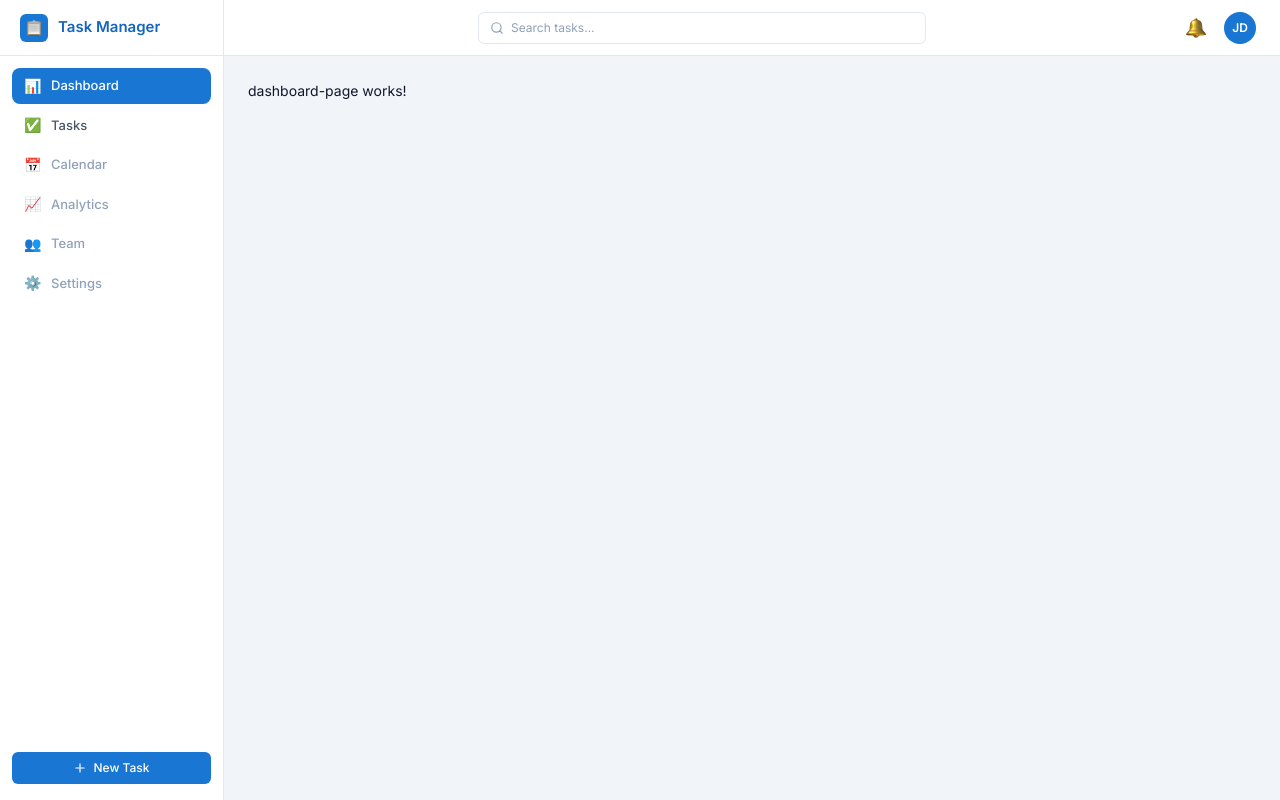
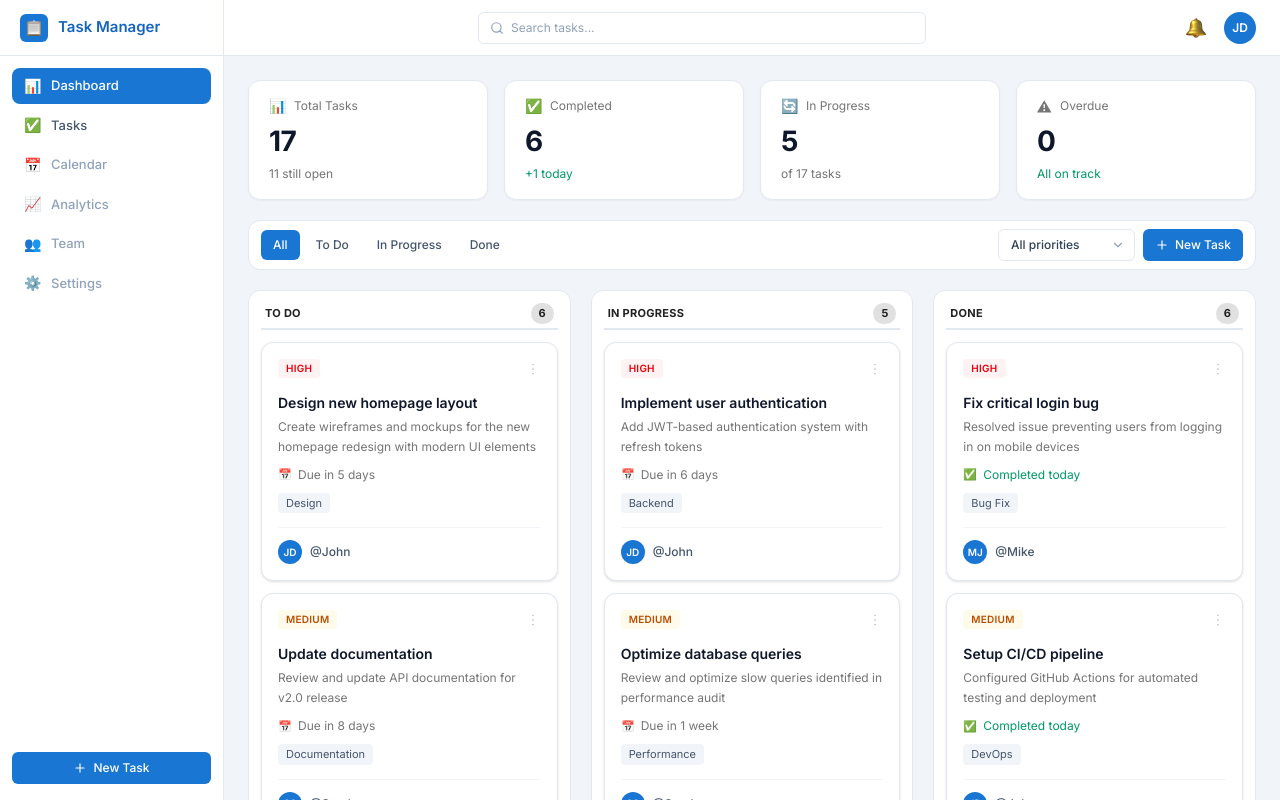
Before and after one commit to menna2812m/task-management-dashboard, an Angular app: page /dashboard in a window 1280 px wide. Shown: the top 800 px of the page. Built offline with nearby package versions, Linux system fonts and the light colour scheme; data requests are answered from the project's data file.

Commit message:
feat(dashboard): add summary stats, filters and kanban board

```diff
--- a/mock-api/db.json
+++ b/mock-api/db.json
@@ -6,7 +6,7 @@
       "description": "Create wireframes and mockups for the new homepage redesign with modern UI elements",
       "status": "todo",
       "priority": "high",
-      "dueDate": "2026-09-02",
+      "dueDate": "2026-09-05",
       "assignee": {
         "id": "user-001",
         "name": "John Doe",
@@ -14,8 +14,8 @@
         "email": "john.doe@company.com"
       },
       "tags": ["Design"],
-      "createdAt": "2026-08-29T20:33:07.352Z",
-      "updatedAt": "2026-08-31T20:33:07.352Z"
+      "createdAt": "2026-09-01T18:16:16.295Z",
+      "updatedAt": "2026-09-03T18:16:16.295Z"
     },
     {
       "id": "task-002",
@@ -23,7 +23,7 @@
       "description": "Review and update API documentation for v2.0 release",
       "status": "todo",
       "priority": "medium",
-      "dueDate": "2026-09-05",
+      "dueDate": "2026-09-08",
       "assignee": {
         "id": "user-002",
         "name": "Sarah Smith",
@@ -31,8 +31,8 @@
         "email": "sarah.smith@company.com"
       },
       "tags": ["Documentation"],
-      "createdAt": "2026-08-28T20:33:07.352Z",
-      "updatedAt": "2026-08-30T20:33:07.352Z"
+      "createdAt": "2026-08-31T18:16:16.295Z",
+      "updatedAt": "2026-09-02T18:16:16.295Z"
     },
     {
       "id": "task-003",
@@ -40,7 +40,7 @@
       "description": "Schedule and prepare agenda for quarterly planning session",
       "status": "todo",
       "priority": "low",
-      "dueDate": "2026-09-07",
+      "dueDate": "2026-09-10",
       "assignee": {
         "id": "user-003",
         "name": "Mike Johnson",
@@ -48,8 +48,8 @@
         "email": "mike.johnson@company.com"
       },
       "tags": ["Admin"],
-      "createdAt": "2026-08-27T20:33:07.352Z",
-      "updatedAt": "2026-08-30T20:33:07.352Z"
+      "createdAt": "2026-08-30T18:16:16.295Z",
+      "updatedAt": "2026-09-02T18:16:16.295Z"
     },
     {
       "id": "task-015",
@@ -57,7 +57,7 @@
       "description": "Compile and analyze financial data for quarterly budget presentation",
       "status": "todo",
       "priority": "high",
-      "dueDate": "2026-08-29",
+      "dueDate": "2026-09-01",
       "isOverdue": true,
       "assignee": {
         "id": "user-002",
@@ -66,8 +66,8 @@
         "email": "sarah.smith@company.com"
       },
       "tags": ["Finance"],
-      "createdAt": "2026-08-15T20:33:07.352Z",
-      "updatedAt": "2026-08-31T20:33:07.352Z"
+      "createdAt": "2026-08-18T18:16:16.295Z",
+      "updatedAt": "2026-09-03T18:16:16.295Z"
     },
     {
       "id": "task-016",
@@ -75,7 +75,7 @@
       "description": "Analyze customer feedback from user testing sessions",
       "status": "todo",
       "priority": "medium",
-      "dueDate": "2026-08-28",
+      "dueDate": "2026-08-31",
       "isOverdue": true,
       "assignee": {
         "id": "user-004",
@@ -84,8 +84,8 @@
         "email": "emily.davis@company.com"
       },
       "tags": ["Research"],
-      "createdAt": "2026-08-16T20:33:07.352Z",
-      "updatedAt": "2026-08-30T20:33:07.352Z"
+      "createdAt": "2026-08-19T18:16:16.295Z",
+      "updatedAt": "2026-09-02T18:16:16.295Z"
     },
     {
       "id": "task-004",
@@ -93,74 +93,6 @@
       "description": "Address layout problems on mobile and tablet devices",
       "status": "todo",
       "priority": "high",
-      "dueDate": "2026-09-03",
-      "assignee": {
-        "id": "user-004",
-        "name": "Emily Davis",
-        "avatar": "ED",
-        "email": "emily.davis@company.com"
-      },
-      "tags": ["Frontend"],
-      "createdAt": "2026-08-26T20:33:07.352Z",
-      "updatedAt": "2026-08-31T20:33:07.352Z"
-    },
-    {
-      "id": "task-005",
-      "title": "Implement user authentication",
-      "description": "Add JWT-based authentication system with refresh tokens",
-      "status": "in_progress",
-      "priority": "high",
-      "dueDate": "2026-09-03",
-      "assignee": {
-        "id": "user-001",
-        "name": "John Doe",
-        "avatar": "JD",
-        "email": "john.doe@company.com"
-      },
-      "tags": ["Backend"],
-      "createdAt": "2026-08-24T20:33:07.352Z",
-      "updatedAt": "2026-08-31T20:33:07.352Z"
-    },
-    {
-      "id": "task-006",
-      "title": "Optimize database queries",
-      "description": "Review and optimize slow queries identified in performance audit",
-      "status": "in_progress",
-      "priority": "medium",
-      "dueDate": "2026-09-04",
-      "assignee": {
-        "id": "user-002",
-        "name": "Sarah Smith",
-        "avatar": "SS",
-        "email": "sarah.smith@company.com"
-      },
-      "tags": ["Performance"],
-      "createdAt": "2026-08-25T20:33:07.352Z",
-      "updatedAt": "2026-08-30T20:33:07.352Z"
-    },
-    {
-      "id": "task-007",
-      "title": "Create API endpoints",
-      "description": "Develop RESTful API endpoints for task management features",
-      "status": "in_progress",
-      "priority": "high",
-      "dueDate": "2026-09-02",
-      "assignee": {
-        "id": "user-003",
-        "name": "Mike Johnson",
-        "avatar": "MJ",
-        "email": "mike.johnson@company.com"
-      },
-      "tags": ["Backend"],
-      "createdAt": "2026-08-23T20:33:07.352Z",
-      "updatedAt": "2026-08-31T20:33:07.352Z"
-    },
-    {
-      "id": "task-008",
-      "title": "Add dark mode support",
-      "description": "Implement theme toggle with dark/light mode preferences",
-      "status": "in_progress",
-      "priority": "medium",
       "dueDate": "2026-09-06",
       "assignee": {
         "id": "user-004",
@@ -169,8 +101,76 @@
         "email": "emily.davis@company.com"
       },
       "tags": ["Frontend"],
-      "createdAt": "2026-08-22T20:33:07.352Z",
-      "updatedAt": "2026-08-30T20:33:07.352Z"
+      "createdAt": "2026-08-29T18:16:16.295Z",
+      "updatedAt": "2026-09-03T18:16:16.295Z"
+    },
+    {
+      "id": "task-005",
+      "title": "Implement user authentication",
+      "description": "Add JWT-based authentication system with refresh tokens",
+      "status": "in_progress",
+      "priority": "high",
+      "dueDate": "2026-09-06",
+      "assignee": {
+        "id": "user-001",
+        "name": "John Doe",
+        "avatar": "JD",
+        "email": "john.doe@company.com"
+      },
+      "tags": ["Backend"],
+      "createdAt": "2026-08-27T18:16:16.295Z",
+      "updatedAt": "2026-09-03T18:16:16.295Z"
+    },
+    {
+      "id": "task-006",
+      "title": "Optimize database queries",
+      "description": "Review and optimize slow queries identified in performance audit",
+      "status": "in_progress",
+      "priority": "medium",
+      "dueDate": "2026-09-07",
+      "assignee": {
+        "id": "user-002",
+        "name": "Sarah Smith",
+        "avatar": "SS",
+        "email": "sarah.smith@company.com"
+      },
+      "tags": ["Performance"],
+      "createdAt": "2026-08-28T18:16:16.295Z",
+      "updatedAt": "2026-09-02T18:16:16.295Z"
+    },
+    {
+      "id": "task-007",
+      "title": "Create API endpoints",
+      "description": "Develop RESTful API endpoints for task management features",
+      "status": "in_progress",
+      "priority": "high",
+      "dueDate": "2026-09-05",
+      "assignee": {
+        "id": "user-003",
+        "name": "Mike Johnson",
+        "avatar": "MJ",
+        "email": "mike.johnson@company.com"
+      },
+      "tags": ["Backend"],
+      "createdAt": "2026-08-26T18:16:16.295Z",
+      "updatedAt": "2026-09-03T18:16:16.295Z"
+    },
+    {
+      "id": "task-008",
+      "title": "Add dark mode support",
+      "description": "Implement theme toggle with dark/light mode preferences",
+      "status": "in_progress",
+      "priority": "medium",
+      "dueDate": "2026-09-09",
+      "assignee": {
+        "id": "user-004",
+        "name": "Emily Davis",
+        "avatar": "ED",
+        "email": "emily.davis@company.com"
+      },
+      "tags": ["Frontend"],
+      "createdAt": "2026-08-25T18:16:16.295Z",
+      "updatedAt": "2026-09-02T18:16:16.295Z"
     },
     {
       "id": "task-017",
@@ -178,7 +178,7 @@
       "description": "Migrate to new payment provider API and update billing logic",
       "status": "in_progress",
       "priority": "high",
-      "dueDate": "2026-08-30",
+      "dueDate": "2026-09-02",
       "isOverdue": true,
       "assignee": {
         "id": "user-001",
@@ -187,8 +187,8 @@
         "email": "john.doe@company.com"
       },
       "tags": ["Backend", "Critical"],
-      "createdAt": "2026-08-17T20:33:07.352Z",
-      "updatedAt": "2026-08-31T20:33:07.352Z"
+      "createdAt": "2026-08-20T18:16:16.295Z",
+      "updatedAt": "2026-09-03T18:16:16.295Z"
     },
     {
       "id": "task-009",
@@ -196,8 +196,8 @@
       "description": "Resolved issue preventing users from logging in on mobile devices",
       "status": "done",
       "priority": "high",
-      "dueDate": "2026-08-30",
-      "completedAt": "2026-08-31T20:33:07.352Z",
+      "dueDate": "2026-09-02",
+      "completedAt": "2026-09-03T18:16:16.295Z",
       "assignee": {
         "id": "user-003",
         "name": "Mike Johnson",
@@ -205,8 +205,8 @@
         "email": "mike.johnson@company.com"
       },
       "tags": ["Bug Fix"],
-      "createdAt": "2026-08-29T20:33:07.352Z",
-      "updatedAt": "2026-08-31T20:33:07.352Z"
+      "createdAt": "2026-09-01T18:16:16.295Z",
+      "updatedAt": "2026-09-03T18:16:16.295Z"
     },
     {
       "id": "task-010",
@@ -214,8 +214,8 @@
       "description": "Configured GitHub Actions for automated testing and deployment",
       "status": "done",
       "priority": "medium",
-      "dueDate": "2026-08-29",
-      "completedAt": "2026-08-30T20:33:07.352Z",
+      "dueDate": "2026-09-01",
+      "completedAt": "2026-09-02T18:16:16.295Z",
       "assignee": {
         "id": "user-001",
         "name": "John Doe",
@@ -223,8 +223,8 @@
         "email": "john.doe@company.com"
       },
       "tags": ["DevOps"],
-      "createdAt": "2026-08-22T20:33:07.352Z",
-      "updatedAt": "2026-08-30T20:33:07.352Z"
+      "createdAt": "2026-08-25T18:16:16.295Z",
+      "updatedAt": "2026-09-02T18:16:16.295Z"
     },
     {
       "id": "task-011",
@@ -232,8 +232,8 @@
       "description": "Add comprehensive unit tests for authentication module",
       "status": "done",
       "priority": "high",
-      "dueDate": "2026-08-28",
-      "completedAt": "2026-08-29T20:33:07.352Z",
+      "dueDate": "2026-08-31",
+      "completedAt": "2026-09-01T18:16:16.295Z",
       "assignee": {
         "id": "user-002",
         "name": "Sarah Smith",
@@ -241,8 +241,8 @@
         "email": "sarah.smith@company.com"
       },
       "tags": ["Testing"],
-      "createdAt": "2026-08-21T20:33:07.352Z",
-      "updatedAt": "2026-08-29T20:33:07.352Z"
+      "createdAt": "2026-08-24T18:16:16.295Z",
+      "updatedAt": "2026-09-01T18:16:16.295Z"
     },
     {
       "id": "task-012",
@@ -250,8 +250,8 @@
       "description": "Clean up and optimize payment processing code",
       "status": "done",
       "priority": "medium",
-      "dueDate": "2026-08-27",
-      "completedAt": "2026-08-28T20:33:07.352Z",
+      "dueDate": "2026-08-30",
+      "completedAt": "2026-08-31T18:16:16.295Z",
       "assignee": {
         "id": "user-004",
         "name": "Emily Davis",
@@ -259,8 +259,8 @@
         "email": "emily.davis@company.com"
       },
       "tags": ["Refactoring"],
-      "createdAt": "2026-08-19T20:33:07.352Z",
-      "updatedAt": "2026-08-28T20:33:07.352Z"
+      "createdAt": "2026-08-22T18:16:16.295Z",
+      "updatedAt": "2026-08-31T18:16:16.295Z"
     },
     {
       "id": "task-013",
@@ -268,8 +268,8 @@
       "description": "Conduct comprehensive security review of the application",
       "status": "done",
       "priority": "high",
-      "dueDate": "2026-08-26",
-      "completedAt": "2026-08-27T20:33:07.352Z",
+      "dueDate": "2026-08-29",
+      "completedAt": "2026-08-30T18:16:16.295Z",
       "assignee": {
         "id": "user-001",
         "name": "John Doe",
@@ -277,8 +277,8 @@
         "email": "john.doe@company.com"
       },
       "tags": ["Security"],
-      "createdAt": "2026-08-18T20:33:07.352Z",
-      "updatedAt": "2026-08-27T20:33:07.352Z"
+      "createdAt": "2026-08-21T18:16:16.295Z",
+      "updatedAt": "2026-08-30T18:16:16.295Z"
     },
     {
       "id": "task-014",
@@ -286,8 +286,8 @@
       "description": "Update all npm packages to latest stable versions",
       "status": "done",
       "priority": "low",
-      "dueDate": "2026-08-25",
-      "completedAt": "2026-08-26T20:33:07.352Z",
+      "dueDate": "2026-08-28",
+      "completedAt": "2026-08-29T18:16:16.295Z",
       "assignee": {
         "id": "user-003",
         "name": "Mike Johnson",
@@ -295,8 +295,8 @@
         "email": "mike.johnson@company.com"
       },
       "tags": ["Maintenance"],
-      "createdAt": "2026-08-17T20:33:07.352Z",
-      "updatedAt": "2026-08-26T20:33:07.352Z"
+      "createdAt": "2026-08-20T18:16:16.295Z",
+      "updatedAt": "2026-08-29T18:16:16.295Z"
     }
   ],
   "users": [
--- a/src/app/features/dashboard/pages/dashboard-page/dashboard-page.html
+++ b/src/app/features/dashboard/pages/dashboard-page/dashboard-page.html
@@ -1 +1,157 @@
-<p>dashboard-page works!</p>
+@let stats = taskStore.stats();
+
+<h1 class="sr-only">Dashboard</h1>
+
+<section aria-label="Overview" class="grid gap-4 sm:grid-cols-2 xl:grid-cols-4">
+  <article class="stat-card" data-testid="stat-total">
+    <header class="stat-card__label">
+      <span class="emoji" aria-hidden="true">📊</span>
+      Total Tasks
+    </header>
+    <p class="stat-card__value">{{ stats.total }}</p>
+    <p class="stat-card__hint text-slate-500">{{ stats.total - stats.completed }} still open</p>
+  </article>
+
+  <article class="stat-card" data-testid="stat-completed">
+    <header class="stat-card__label">
+      <span class="emoji" aria-hidden="true">✅</span>
+      Completed
+    </header>
+    <p class="stat-card__value">{{ stats.completed }}</p>
+    <p class="stat-card__hint text-emerald-600">+{{ stats.completedToday }} today</p>
+  </article>
+
+  <article class="stat-card" data-testid="stat-in-progress">
+    <header class="stat-card__label">
+      <span class="emoji" aria-hidden="true">🔄</span>
+      In Progress
+    </header>
+    <p class="stat-card__value">{{ stats.inProgress }}</p>
+    <p class="stat-card__hint text-slate-500">of {{ stats.total }} tasks</p>
+  </article>
+
+  <article class="stat-card" data-testid="stat-overdue">
+    <header class="stat-card__label">
+      <app-icon name="warning" [size]="15" class="text-slate-500" />
+      Overdue
+    </header>
+    <p class="stat-card__value">{{ stats.overdue }}</p>
+    @if (stats.overdue > 0) {
+      <p class="stat-card__hint text-red-600">Need attention</p>
+    } @else {
+      <p class="stat-card__hint text-emerald-600">All on track</p>
+    }
+  </article>
+</section>
+
+<section
+  aria-label="Board filters"
+  class="mt-5 flex flex-wrap items-center justify-between gap-3 rounded-xl border border-slate-200 bg-white px-3 py-2"
+>
+  <div role="tablist" aria-label="Filter by status" class="flex flex-wrap gap-1">
+    @for (tab of statusTabs; track tab.value) {
+      <button
+        type="button"
+        role="tab"
+        class="status-tab"
+        [attr.aria-selected]="taskStore.statusFilter() === tab.value"
+        (click)="taskStore.setStatusFilter(tab.value)"
+      >
+        {{ tab.label }}
+      </button>
+    }
+  </div>
+
+  <div class="flex items-center gap-2">
+    <label class="relative">
+      <span class="sr-only">Filter by priority</span>
+      <select
+        class="btn-secondary appearance-none pr-8"
+        [value]="taskStore.priorityFilter()"
+        (change)="onPriorityChange($event)"
+      >
+        <option value="all">All priorities</option>
+        <option value="high">High priority</option>
+        <option value="medium">Medium priority</option>
+        <option value="low">Low priority</option>
+      </select>
+      <app-icon
+        name="chevron-down"
+        [size]="14"
+        class="pointer-events-none absolute top-1/2 right-2.5 -translate-y-1/2 text-slate-400"
+      />
+    </label>
+
+    <button type="button" class="btn-primary" (click)="taskDialog.openCreate()">
+      <app-icon name="plus" [size]="14" />
+      New Task
+    </button>
+  </div>
+</section>
+
+<section aria-label="Task board" class="mt-5">
+  @if (taskStore.error()) {
+    <div
+      role="alert"
+      class="flex flex-col items-center gap-3 rounded-xl border border-red-200 bg-red-50 px-6 py-10 text-center"
+    >
+      <p class="text-sm font-medium text-red-700">Tasks could not be loaded.</p>
+      <p class="text-xs text-red-600">Check that the API is running, then try again.</p>
+      <button type="button" class="btn-secondary" (click)="taskStore.reload()">
+        <app-icon name="refresh" [size]="14" />
+        Try again
+      </button>
+    </div>
+  } @else {
+    <div class="grid gap-5 lg:grid-cols-3">
+      @for (column of columns; track column.status) {
+        @let tasks = taskStore.tasksByStatus()[column.status];
+
+        <section
+          data-testid="board-column"
+          [attr.data-column]="column.status"
+          class="flex min-h-40 flex-col rounded-xl border border-slate-200 bg-white p-3"
+          [attr.aria-labelledby]="'column-title-' + column.status"
+        >
+          <header
+            class="mb-3 flex items-center justify-between border-b-2 border-slate-200 px-1 pb-1"
+          >
+            <h2
+              [id]="'column-title-' + column.status"
+              class="text-[11px] font-bold tracking-wide uppercase text-[#212121]"
+            >
+              {{ column.label }}
+            </h2>
+            <span
+              data-testid="column-count"
+              class="rounded-full px-2 py-0.5 text-[11px] font-bold text-[#212121] bg-[#E0E0E0]"
+            >
+              {{ tasks.length }}
+            </span>
+          </header>
+
+          @if (taskStore.isLoading()) {
+            <div class="flex flex-col gap-3" aria-busy="true" aria-label="Loading tasks">
+              <div class="h-32 animate-pulse rounded-xl bg-slate-100"></div>
+              <div class="h-32 animate-pulse rounded-xl bg-slate-100"></div>
+            </div>
+          } @else {
+            <ul class="flex flex-col gap-3">
+              @for (task of tasks; track task.id) {
+                <li>
+                  <app-task-card [task]="task" (edit)="taskDialog.openEdit($event)" />
+                </li>
+              } @empty {
+                <li
+                  class="rounded-lg border border-dashed border-slate-200 px-3 py-8 text-center text-xs text-slate-400"
+                >
+                  {{ column.emptyMessage }}
+                </li>
+              }
+            </ul>
+          }
+        </section>
+      }
+    </div>
+  }
+</section>
--- a/src/app/features/dashboard/pages/dashboard-page/dashboard-page.scss
+++ b/src/app/features/dashboard/pages/dashboard-page/dashboard-page.scss
@@ -0,0 +1,60 @@
+.stat-card {
+  border: 1px solid var(--color-slate-200);
+  border-radius: 0.75rem;
+  background-color: #fff;
+  padding: 1rem 1.25rem;
+  box-shadow: 0 1px 2px rgb(15 23 42 / 0.04);
+}
+
+.stat-card__label {
+  display: flex;
+  align-items: center;
+  gap: 0.5rem;
+  font-size: 0.75rem;
+  color: var(--color-slate-500);
+}
+
+.stat-card__value {
+  margin-top: 0.75rem;
+  font-size: 1.75rem;
+  font-weight: 700;
+  letter-spacing: -0.02em;
+  line-height: 1;
+  color: var(--color-slate-900);
+}
+
+.stat-card__hint {
+  margin-top: 0.625rem;
+  font-size: 0.75rem;
+}
+
+.status-tab {
+  border-radius: 0.375rem;
+  padding: 0.375rem 0.75rem;
+  font-size: 0.75rem;
+  font-weight: 500;
+  color: var(--color-slate-600);
+  transition:
+    background-color 120ms ease,
+    color 120ms ease;
+
+  &:hover {
+    background-color: var(--color-black-5);
+    color: var(--color-slate-900);
+  }
+
+  &:focus-visible {
+    outline: 2px solid var(--color-brand-600);
+    outline-offset: 2px;
+  }
+
+  &[aria-selected='true'] {
+    background-color: var(--color-brand-600);
+    color: #fff;
+  }
+
+  &[aria-selected='true']:hover {
+    background-color: var(--color-brand-700);
+    color: #fff;
+  }
+}
--- a/src/app/features/dashboard/pages/dashboard-page/dashboard-page.ts
+++ b/src/app/features/dashboard/pages/dashboard-page/dashboard-page.ts
@@ -1,10 +1,52 @@
-import { ChangeDetectionStrategy, Component } from '@angular/core';
+import { ChangeDetectionStrategy, Component, inject } from '@angular/core';
+import { Icon } from '../../../../core/ui/icon/icon';
+import {
+  TaskPriorityFilter,
+  TaskStatusFilter,
+  TaskStore,
+} from '../../../tasks/data-access/task-store';
+import { TaskStatus } from '../../../tasks/models/task.models';
+import { TaskCard } from '../../../tasks/ui/task-card/task-card';
+import { TaskDialogService } from '../../../tasks/ui/task-form-dialog/task-dialog.service';
+
+interface StatusTab {
+  value: TaskStatusFilter;
+  label: string;
+}
+
+interface BoardColumn {
+  status: TaskStatus;
+  label: string;
+  emptyMessage: string;
+}
 
 @Component({
   selector: 'app-dashboard-page',
-  imports: [],
+  imports: [TaskCard, Icon],
   templateUrl: './dashboard-page.html',
   styleUrl: './dashboard-page.scss',
   changeDetection: ChangeDetectionStrategy.OnPush,
 })
-export class DashboardPage {}
+export class DashboardPage {
+  protected readonly taskStore = inject(TaskStore);
+  protected readonly taskDialog = inject(TaskDialogService);
+
+  protected readonly statusTabs: readonly StatusTab[] = [
+    { value: 'all', label: 'All' },
+    { value: 'todo', label: 'To Do' },
+    { value: 'in_progress', label: 'In Progress' },
+    { value: 'done', label: 'Done' },
+  ];
+
+  protected readonly columns: readonly BoardColumn[] = [
+    { status: 'todo', label: 'To Do', emptyMessage: 'Nothing to do' },
+    { status: 'in_progress', label: 'In Progress', emptyMessage: 'Nothing in progress' },
+    { status: 'done', label: 'Done', emptyMessage: 'Nothing done yet' },
+  ];
+
+  protected onPriorityChange(event: Event): void {
+    this.taskStore.setPriorityFilter(
+      (event.target as HTMLSelectElement).value as TaskPriorityFilter,
+    );
+  }
+}
```
Also changed, not shown: 1 other file (tests, documents, lock files or other folders).
